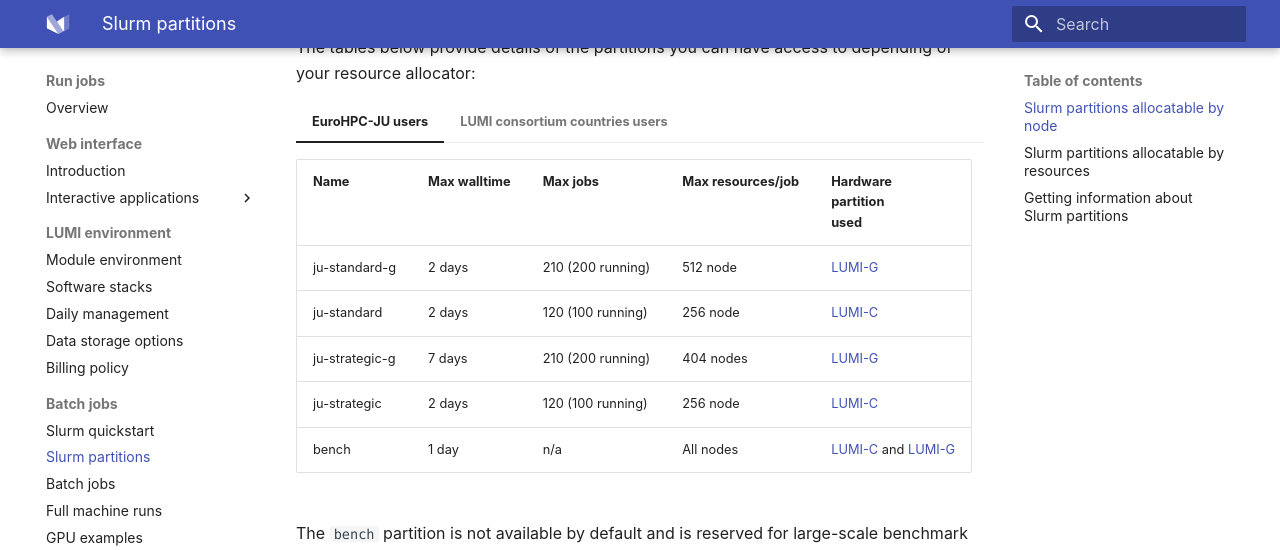
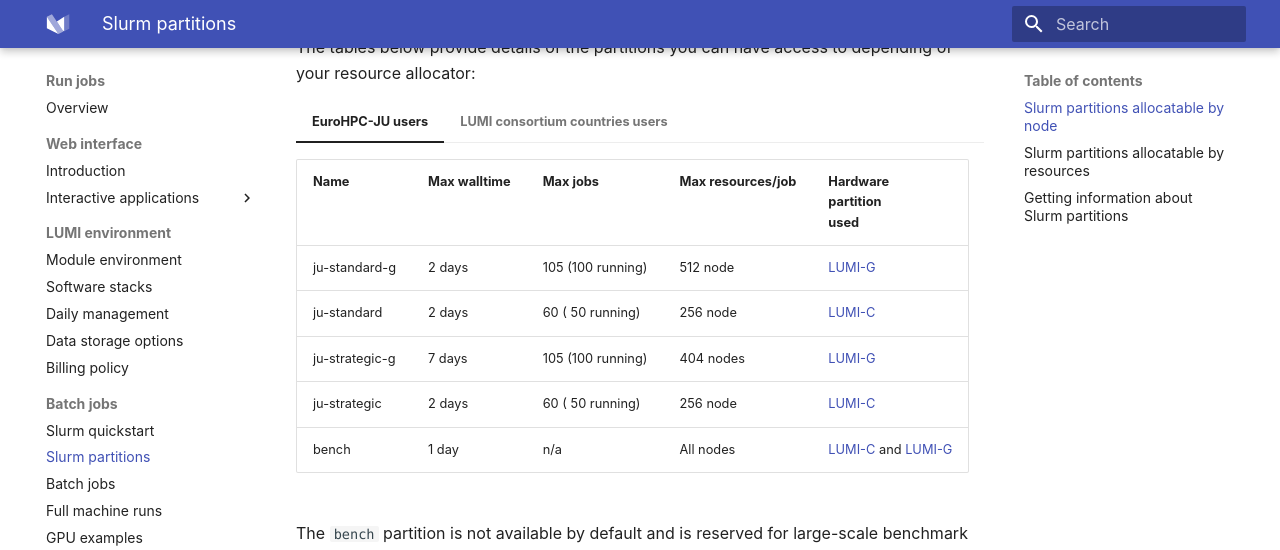
Before and after one commit to Lumi-supercomputer/lumi-userguide, an MkDocs documentation site: the page built from docs/runjobs/scheduled-jobs/partitions.md, in a window 1280 px wide and 900 px high, scrolled down 690 px. Shown: the top 550 px of the window. Built offline with MkDocs 1.6.1 and Material for MkDocs 9.7.7, drawn with Linux system fonts in a browser that asks for light colours.

Commit message:
update limits on number of jobs

```diff
--- a/docs/runjobs/scheduled-jobs/partitions.md
+++ b/docs/runjobs/scheduled-jobs/partitions.md
@@ -35,18 +35,18 @@
 
     | Name           | Max walltime | Max jobs          | Max resources/job | Hardware<br>partition<br>used         |
     | -------------- | ------------ | ----------------- | ----------------- | ------------------------------------- |
-    | ju-standard-g  | 2 days       | 210 (200 running) | 512 node          | [LUMI-G][lumi-g]                      |
-    | ju-standard    | 2 days       | 120 (100 running) | 256 node          | [LUMI-C][lumi-c]                      |
-    | ju-strategic-g | 7 days       | 210 (200 running) | 404 nodes         | [LUMI-G][lumi-g]                      |
-    | ju-strategic   | 2 days       | 120 (100 running) | 256 node          | [LUMI-C][lumi-c]                      |
+    | ju-standard-g  | 2 days       | 105 (100 running) | 512 node          | [LUMI-G][lumi-g]                      |
+    | ju-standard    | 2 days       |  60 ( 50 running) | 256 node          | [LUMI-C][lumi-c]                      |
+    | ju-strategic-g | 7 days       | 105 (100 running) | 404 nodes         | [LUMI-G][lumi-g]                      |
+    | ju-strategic   | 2 days       |  60 ( 50 running) | 256 node          | [LUMI-C][lumi-c]                      |
     | bench          | 1 day        | n/a               | All nodes         | [LUMI-C][lumi-c] and [LUMI-G][lumi-g] |
 
 === "LUMI consortium countries users"
 
     | Name           | Max walltime | Max jobs          | Max resources/job | Hardware<br>partition<br>used         |
     | -------------- | ------------ | ----------------- | ----------------- | --------------------------------------|
-    | standard-g     | 2 days       | 210 (200 running) | 512 nodes         | [LUMI-G][lumi-g]                      |
-    | standard       | 2 days       | 120 (100 running) | 256 nodes         | [LUMI-C][lumi-c]                      |
+    | standard-g     | 2 days       | 105 (100 running) | 512 nodes         | [LUMI-G][lumi-g]                      |
+    | standard       | 2 days       |  60 ( 50 running) | 256 nodes         | [LUMI-C][lumi-c]                      |
     | bench          | 1 day        | n/a               | All nodes         | [LUMI-C][lumi-c] and [LUMI-G][lumi-g] |
 
 
```
